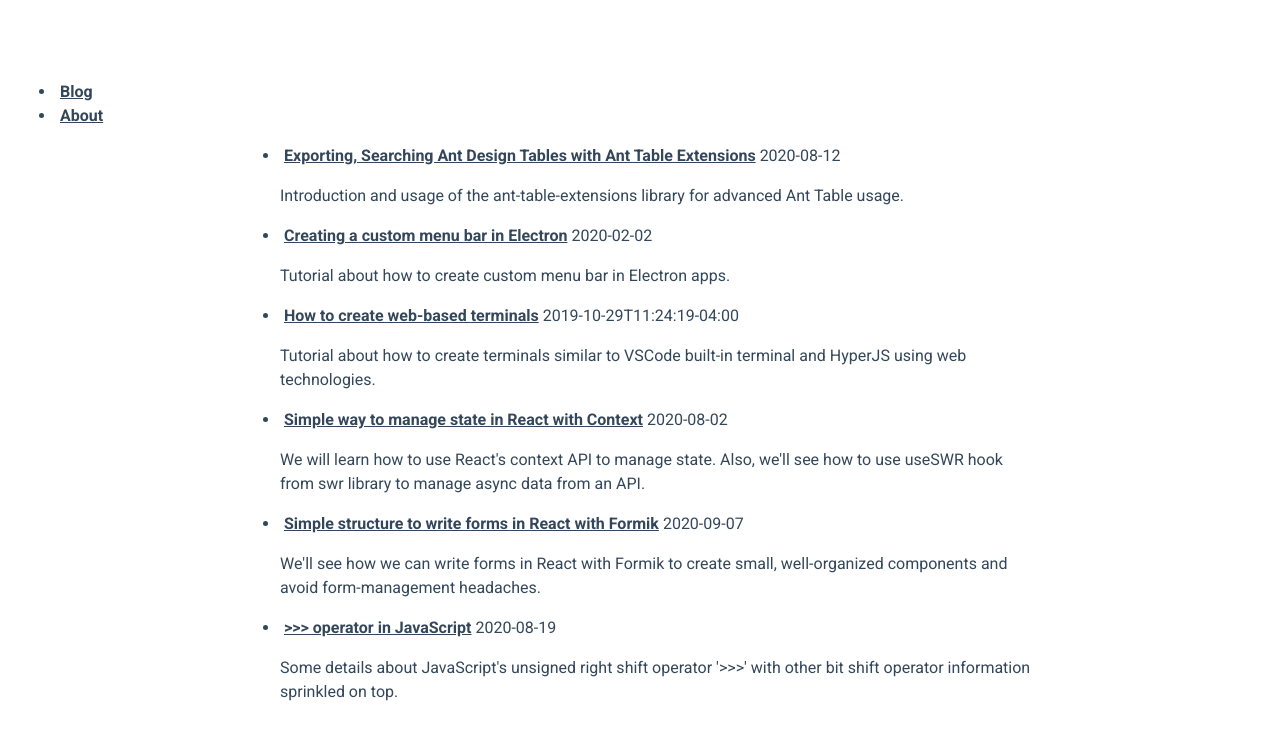
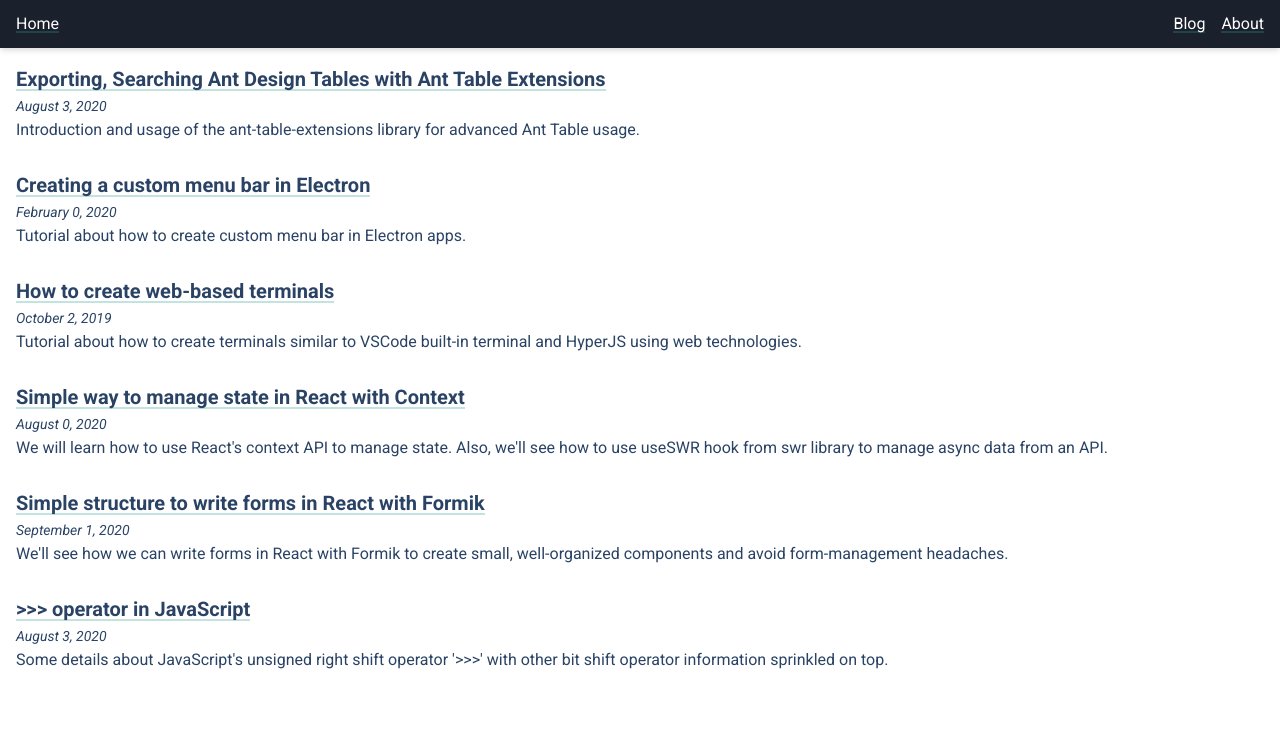
Before and after one commit to saisandeepvaddi/my-personal-website, a React app: page /blog in a window 1280 px wide. Built offline with nearby package versions, Linux system fonts and the light colour scheme; some packages are replaced by stand-ins of ours.

Commit message:
add tailwind

```diff
--- a/components/layout.jsx
+++ b/components/layout.jsx
@@ -5,9 +5,7 @@
   return (
     <main>
       <Nav />
-      <section style={{ maxWidth: "50em", margin: "0 auto" }}>
-        {children}
-      </section>
+      <section className="container mx-auto p-4">{children}</section>
     </main>
   );
 }
--- a/components/nav.jsx
+++ b/components/nav.jsx
@@ -1,11 +1,17 @@
 import React from "react";
 import Link from "next/link";
-// import DarkModeToggle from "./dark-mode-toggle";
 
 function Nav() {
   return (
+    <header className="bg-gray-900 text-white sticky top-0 z-50 shadow-md">
+      <div className="flex items-center justify-between px-4 py-3">
+        <div>
+          <Link href="/">
+            <a>Home</a>
+          </Link>
+        </div>
         <nav>
-      <ul>
+          <ul className="flex items-center space-x-4">
             <li>
               <Link href="/blog">
                 <a>Blog</a>
@@ -16,11 +22,10 @@
                 <a>About</a>
               </Link>
             </li>
-        {/* <li>
-          <DarkModeToggle />
-        </li> */}
           </ul>
         </nav>
+      </div>
+    </header>
   );
 }
 
--- a/pages/_app.jsx
+++ b/pages/_app.jsx
@@ -1,5 +1,6 @@
-import "../styles/global.scss";
-import "../styles/prism.scss";
+// import "../styles/global.scss";
+import "../styles/tailwind.css";
+import "../styles/prism.css";
 export default function MyApp({ Component, pageProps }) {
   return <Component {...pageProps} />;
 }
--- a/pages/blog.jsx
+++ b/pages/blog.jsx
@@ -6,17 +6,20 @@
 import { getFrontMatter } from "../utils/mdxUtils";
 import Link from "next/link";
 import { getBlogPostFileMeta } from "../utils/blog";
+import { formatDate } from "../utils/general";
 
 function Blog({ posts }) {
   return (
     <Layout>
-      <ul>
+      <ul className="space-y-4">
         {posts.map(({ matter, slug }, i) => (
           <li key={matter.title ?? i}>
             <Link href={`/blog/${slug}`}>
-              <a>{matter.title}</a>
+              <a className="text-xl font-bold styled-link">{matter.title}</a>
             </Link>
-            <span>{matter.date}</span>
+            <div>
+              <span className="text-sm  italic">{formatDate(matter.date)}</span>
+            </div>
             <p>{matter.description}</p>
           </li>
         ))}
--- a/pages/blog/[slug].jsx
+++ b/pages/blog/[slug].jsx
@@ -14,15 +14,14 @@
   const content = hydrate(source, components);
   return (
     <Layout>
-      <article className="blog-post blog-post-container">
-        <h1>{frontMatter.title}</h1>
-        <div
-          className="d-flex justify-between flex-wrap"
-          style={{ marginTop: 10 }}
-        >
-          <h4 className="color-disabled">{formatDate(frontMatter?.date)}</h4>
-          <h4 className="color-disabled">{stats?.text}</h4>
-          <h4 className="color-disabled">{stats?.words} words</h4>
+      <article className="container mx-auto max-w-3xl p-4">
+        <h1 className="text-4xl text-blue-900">{frontMatter.title}</h1>
+        <div className="flex justify-between flex-wrap mb-4">
+          <span className="text-gray-600 italic">
+            {formatDate(frontMatter?.date)}
+          </span>
+          <span className="text-gray-600 italic">{stats?.text}</span>
+          <span className="text-gray-600 italic">{stats?.words} words</span>
         </div>
         {content}
       </article>
--- /dev/null
+++ b/postcss.config.js
@@ -0,0 +1,18 @@
+module.exports = {
+  plugins: [
+    "tailwindcss",
+    "postcss-flexbugs-fixes",
+    [
+      "postcss-preset-env",
+      {
+        autoprefixer: {
+          flexbox: "no-2009",
+        },
+        stage: 3,
+        features: {
+          "custom-properties": false,
+        },
+      },
+    ],
+  ],
+};
--- a/styles/prism.scss
+++ b/styles/prism.css
@@ -88,7 +88,6 @@
 .language-css .token.string,
 .style .token.string {
   color: #d4d4d4;
-  // background: #1e1e1e;
 }
 
 .token.atrule,
@@ -215,7 +214,6 @@
   white-space: pre;
 }
 
-
 .gatsby-highlight-code-line {
   background-color: #44330050;
   display: block;
@@ -232,20 +230,18 @@
   background: #2a3338;
 }
 
-
-.dark-mode {
+/* .dark-mode {
   :not(pre) > code[class*="language-"] {
     color: white;
   }
-}
-
+} */
 
 .remark-code-title {
   display: inline-block;
   background-color: rgba(211, 42, 42, 0.76);
   padding: 7px;
   color: white;
-  margin-bottom: -0.5em; // prism-js adds 0.5em
+  margin-bottom: -0.5em;
   border-top-left-radius: 3px;
   border-top-right-radius: 3px;
 }
@@ -264,25 +260,26 @@
   font-weight: 600;
 }
 
-// pre[class*="language-js"]::before {
-//   content: "JS";
-//   background: #f7df1e;
-//   color: #2a3338;
-// }
-
-// pre[class*="language-html"]::before {
-//   content: "HTML";
-//   background: #E44D26;
-//   color: #ffffff;
-// }
-
-// pre[class*="language-css"]::before {
-//   content: "CSS";
-//   background: #264DE4;
-//   color: #ffffff;
-// }
+/* pre[class*="language-js"]::before {
+   content: "JS";
+   background: #f7df1e;
+   color: #2a3338;
+ }
+ pre[class*="language-html"]::before {
+   content: "HTML";
+   background: #E44D26;
+   color: #ffffff;
+ }
+ pre[class*="language-css"]::before {
+   content: "CSS";
+   background: #264DE4;
+   color: #ffffff;
+ } */
 
 :not(pre) > code {
-  font-size: 1.1em;
-  font-weight: 900;
+  background: #d6d6d6;
+  border: 1px solid gray;
+  border-radius: 5px;
+  font-size: 0.85em;
+  padding: 0 3px;
 }
--- /dev/null
+++ b/styles/tailwind.css
@@ -0,0 +1,48 @@
+@import url("https://fonts.googleapis.com/css2?family=Roboto:ital,wght@0,300;0,400;0,500;0,700;1,400&display=swap");
+/* purgecss start ignore */
+@import "tailwindcss/base";
+/* purgecss end ignore */
+
+@import "tailwindcss/components";
+
+@import "tailwindcss/utilities";
+
+@layer components {
+  body {
+    @apply font-body text-blue-900;
+  }
+
+  p {
+    @apply pb-3;
+  }
+
+  h1,
+  h2,
+  h3,
+  h4,
+  h5,
+  h6 {
+    @apply font-semibold mb-2;
+  }
+
+  h1 {
+    @apply text-4xl;
+  }
+
+  h2 {
+    @apply text-2xl;
+  }
+
+  h3 {
+    @apply text-xl;
+  }
+}
+
+a {
+  text-decoration: none;
+  background: linear-gradient(transparent 90%, #2a9d9049 0);
+}
+a:hover {
+  background: #2a8d8f;
+  background: linear-gradient(transparent 80%, #2a9d90a4 0);
+}
--- /dev/null
+++ b/tailwind.config.js
@@ -0,0 +1,14 @@
+module.exports = {
+  future: {
+    removeDeprecatedGapUtilities: true,
+  },
+  purge: ["./components/**/*.{js,ts,jsx,tsx}", "./pages/**/*.{js,ts,jsx,tsx}"],
+  theme: {
+    fontFamily: {
+      display: ["Roboto", "sans-serif"],
+      body: ["Roboto", "sans-serif"],
+    },
+  },
+  variants: {},
+  plugins: [],
+};
--- a/utils/general.js
+++ b/utils/general.js
@@ -2,11 +2,24 @@
   return date && date.valueOf && !Number.isNaN(date.valueOf());
 }
 
-export function formatDate(maybeDate, options = { showTime: false }) {
+const monthNames = [
+  "January",
+  "February",
+  "March",
+  "April",
+  "May",
+  "June",
+  "July",
+  "August",
+  "September",
+  "October",
+  "November",
+  "December",
+];
+
+export function formatDate(maybeDate) {
   const date = new Date(maybeDate);
   return isValidDate(date)
-    ? `${date.toLocaleDateString()}${
-        options.showTime ? " " + date.toLocaleTimeString() : ""
-      }`
+    ? `${monthNames[date.getMonth()]} ${date.getDay()}, ${date.getFullYear()}`
     : "";
 }
```
Also changed, not shown: package.json (+3 -5 lines), 1 other file. Lines whose indentation alone changed are shown as unchanged.
